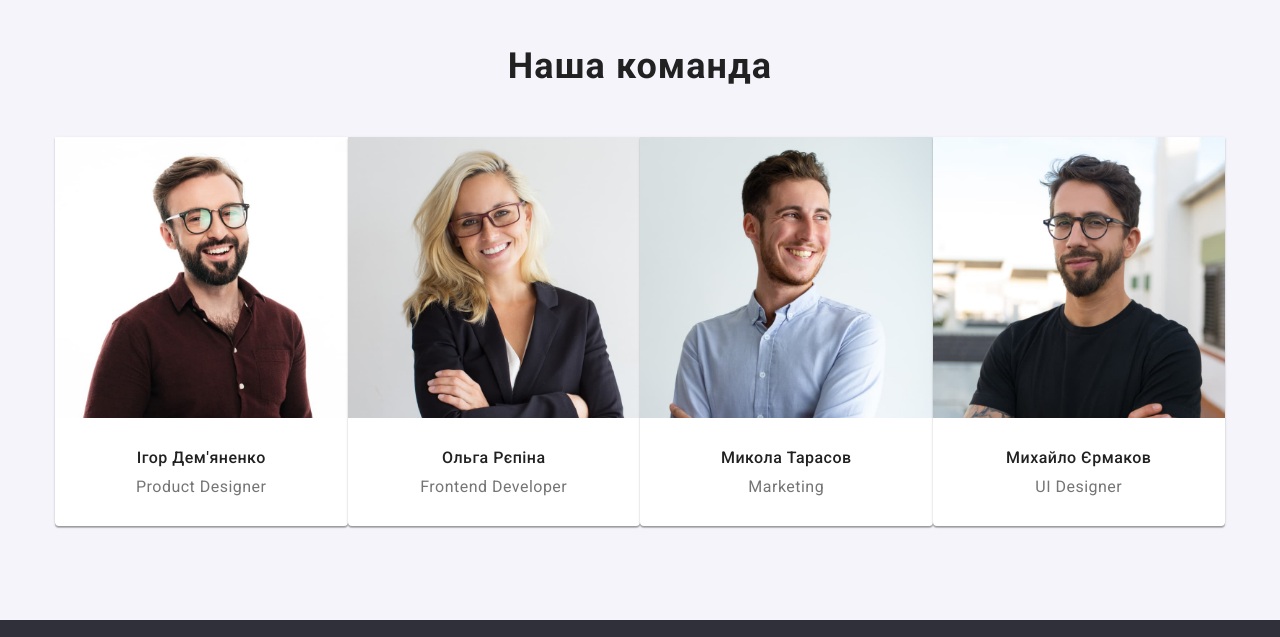
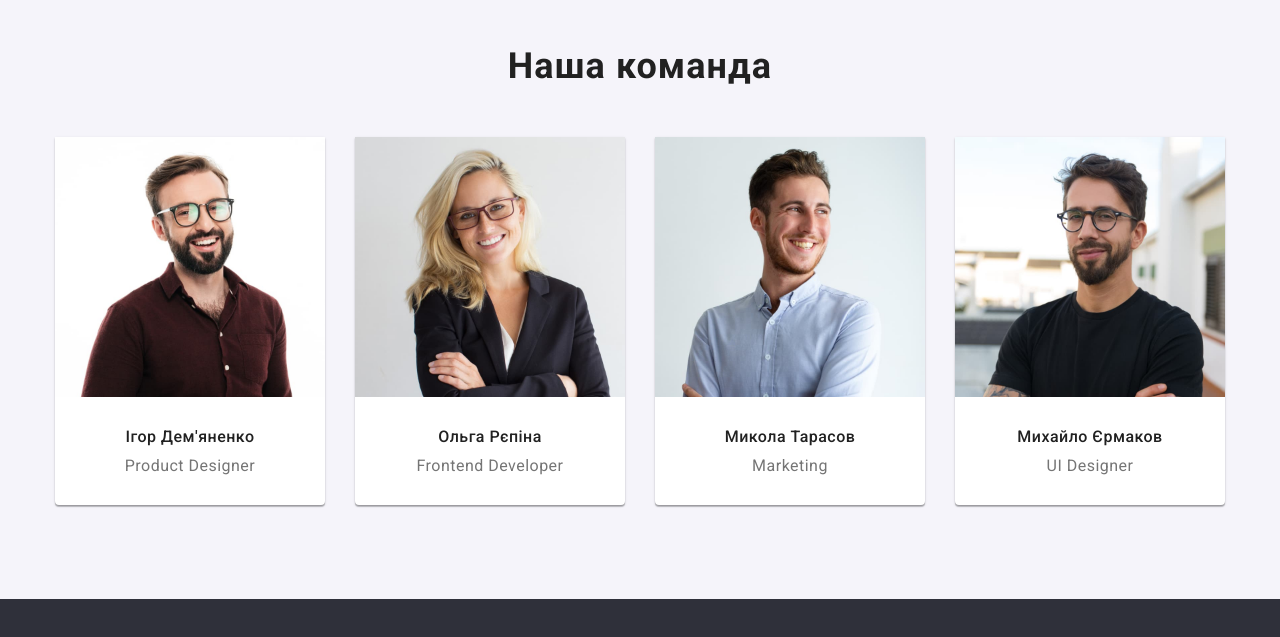
Before and after one commit to mazur992/goit-markup-hw-03, a plain HTML site: page index.html in a window 1280 px wide. Shown: the part 1500-2137 px from the top of the page. Drawn offline with nearby package versions, Linux system fonts and the light colour scheme.

Commit message:
corection2

```diff
--- a/css/styles.css
+++ b/css/styles.css
@@ -268,11 +268,16 @@ p {
   justify-content: space-between;
 }
 .team-item {
+  margin-right: 30px;
+
   padding-bottom: 30px;
   box-shadow: 0px 1px 3px rgba(0, 0, 0, 0.12), 0px 1px 1px rgba(0, 0, 0, 0.14),
     0px 2px 1px rgba(0, 0, 0, 0.2);
   border-radius: 0px 0px 4px 4px;
   background: var(--col-white);
+}
+.team-item:last-child {
+  margin-right: 0;
 }
 .team img {
   margin-bottom: 30px;
```
